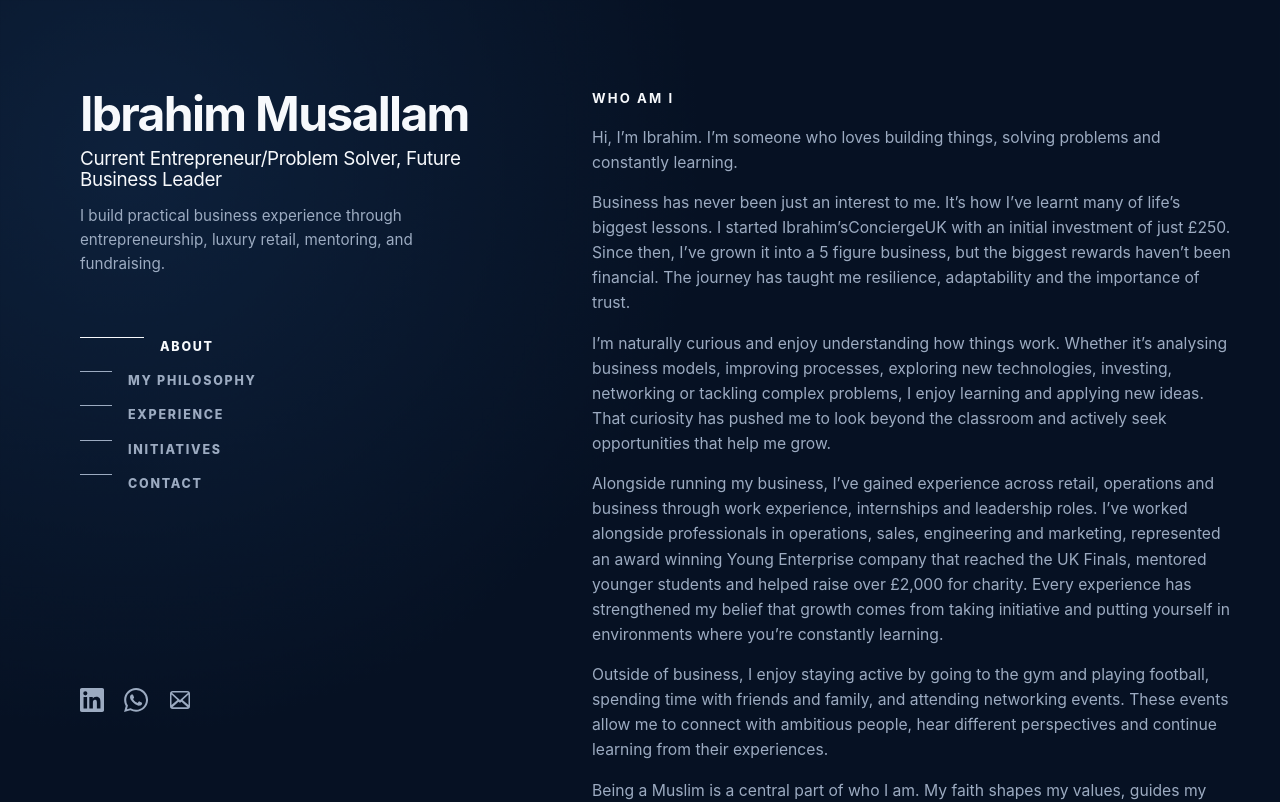
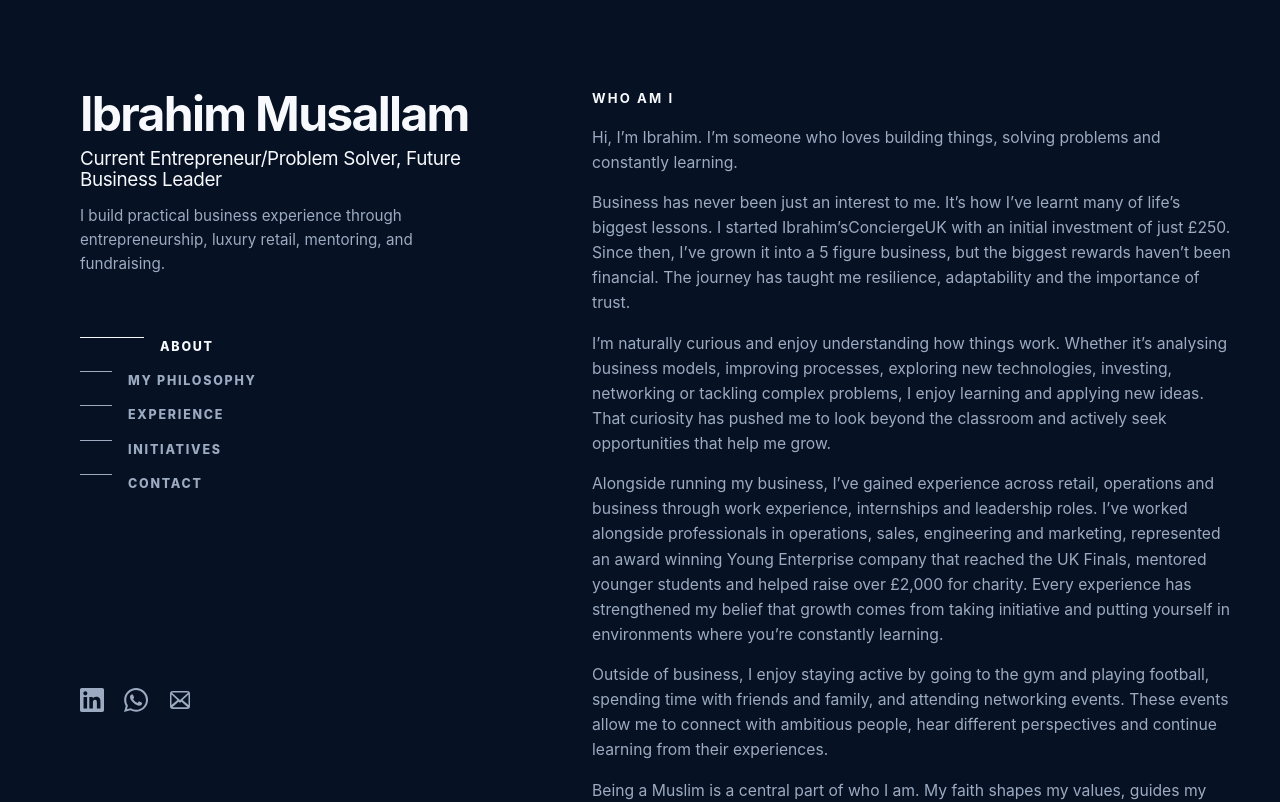
Before and after one commit to ibrahimmusallam10/Ibrahim-sConciergeUK, a React (Vite) app: page / in a window 1280 px wide. Shown: the top 802 px of the page. Built offline with nearby package versions, Linux system fonts and the light colour scheme.

Commit message:
Use solid midnight background

```diff
--- a/src/styles.css
+++ b/src/styles.css
@@ -22,9 +22,7 @@ body {
   margin: 0;
   min-height: 100vh;
   color: var(--text);
-  background:
-    radial-gradient(circle at 10% 4%, rgba(25, 58, 99, 0.38), transparent 36rem),
-    var(--bg);
+  background: var(--bg);
   font-family: Inter, "Segoe UI", Arial, sans-serif;
   font-size: 15px;
   line-height: 1.6;
```
